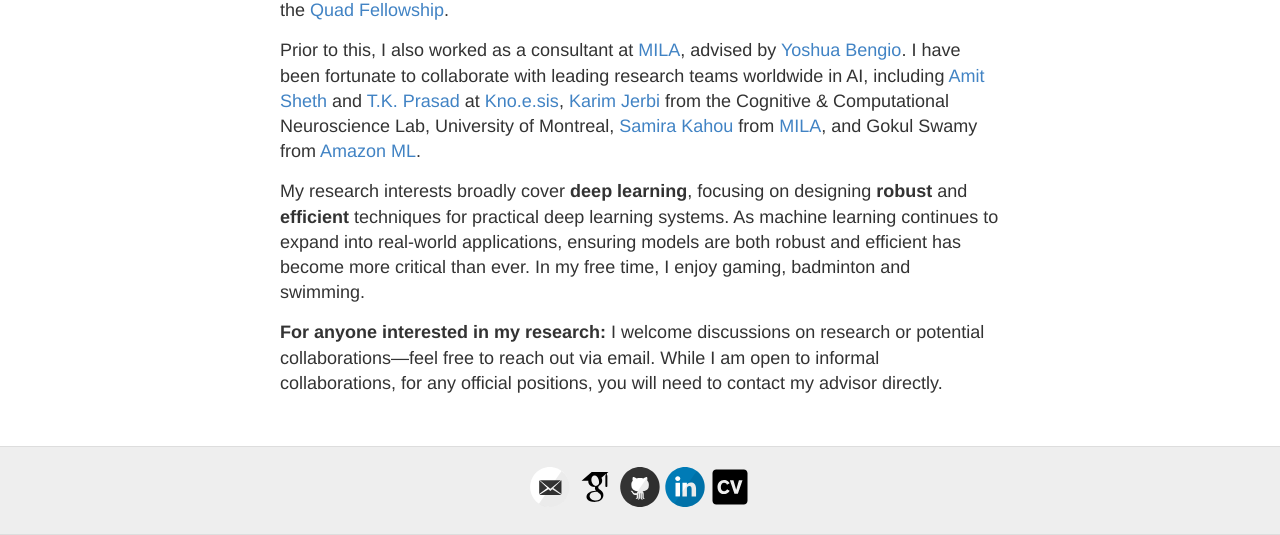
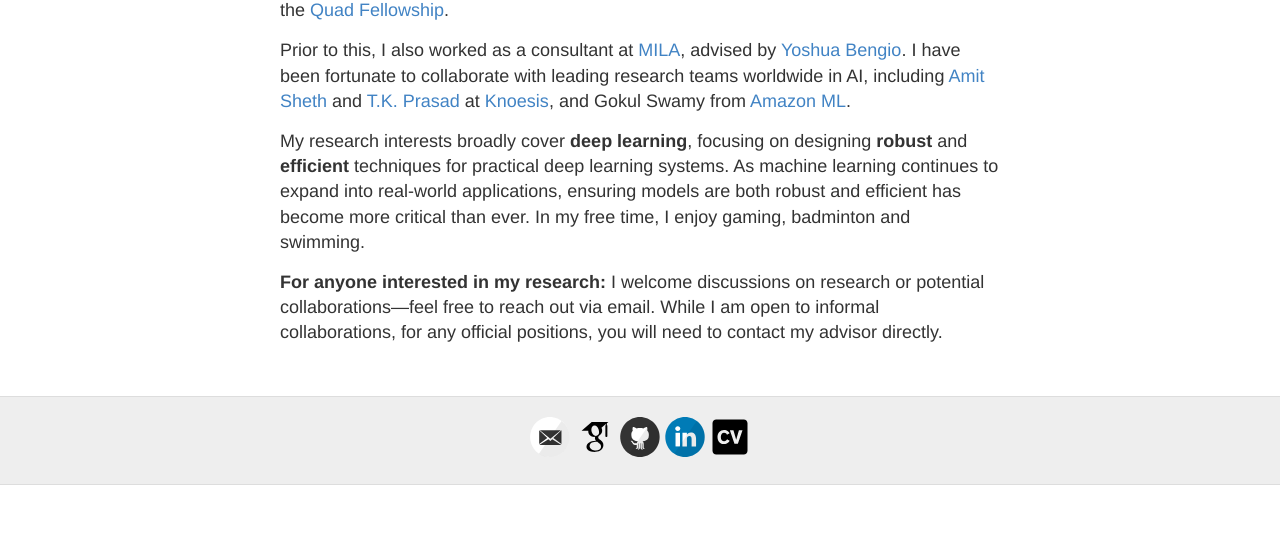
Before and after one commit to RamnathKumar181/ramnathkumar181.github.io, a Jekyll site: the page built from index.html, in a window 1280 px wide, cut to the strip 465-1000 px from the top of the page. Built offline with Jekyll 4.4.1, drawn with Linux system fonts in a browser that asks for light colours; after the commit the page ends 950 px from its top, so only the background shows below that.

Commit message:
Fixed Typo

```diff
--- a/index.html
+++ b/index.html
@@ -14,9 +14,8 @@
 Prior to this, I also worked as a consultant at <a href=https://mila.quebec/en/>MILA</a>, advised by <a href=https://yoshuabengio.org/>Yoshua Bengio</a>.
 I have been fortunate to collaborate with leading research teams worldwide in AI, including
 <a href=https://sc.edu/study/colleges_schools/engineering_and_computing/faculty-staff/amitsheth.php>Amit Sheth</a> and
-<a href=https://people.wright.edu/t.k.prasad>T.K. Prasad</a> at <a href=https://engineering-computer-science.wright.edu/lab/knoesis>Kno.e.sis</a>,
-<a href=https://mila.quebec/en/person/karim-jerbi/>Karim Jerbi</a> from the Cognitive & Computational Neuroscience Lab, University of Montreal,
-<a href=https://mila.quebec/en/person/samira-ebrahimi-kahou/>Samira Kahou</a> from <a href=https://mila.quebec/en/>MILA</a>, and Gokul Swamy from <a href=https://www.amazon.science/locations/bengaluru>Amazon ML</a>.
+<a href=https://people.wright.edu/t.k.prasad>T.K. Prasad</a> at <a href=https://engineering-computer-science.wright.edu/lab/knoesis>Knoesis</a>,
+and Gokul Swamy from <a href=https://www.amazon.science/locations/bengaluru>Amazon ML</a>.
 </p>
 
 <p>
```
